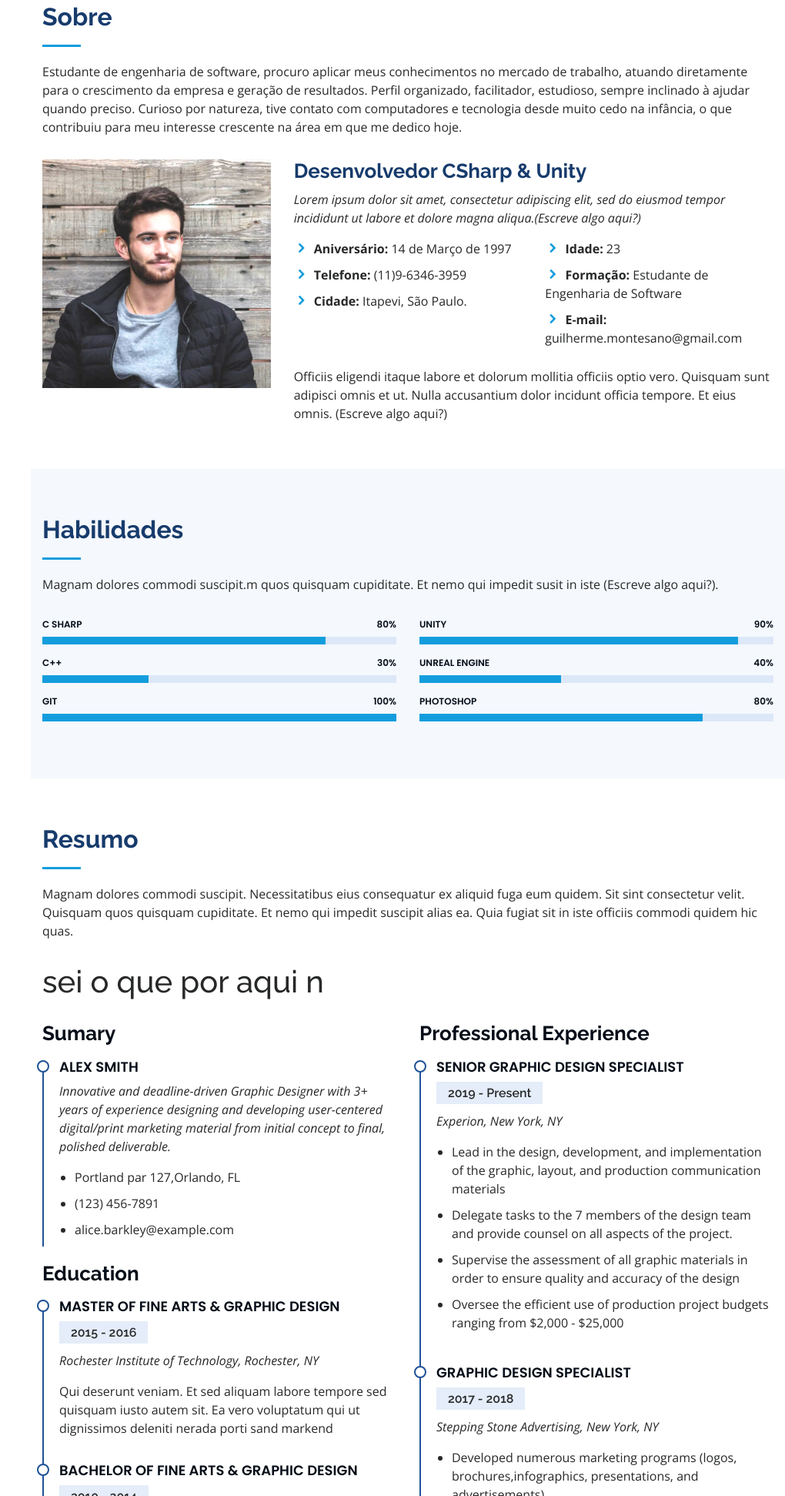
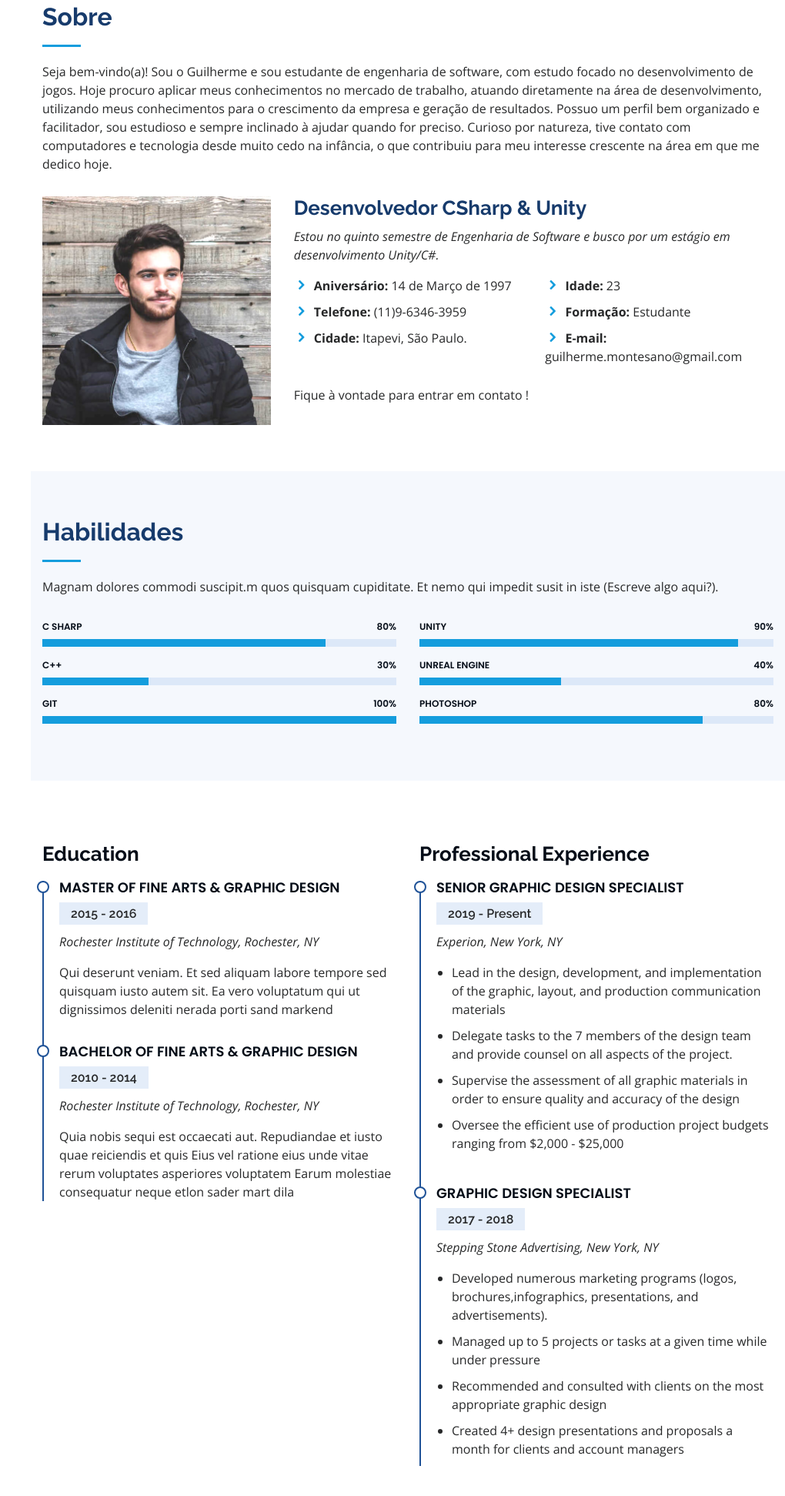
Before and after one commit to Algozx/GuilhermeMontesano, a plain HTML site: page index.html in a window 1280 px wide. Shown: the part 857-2800 px from the top of the page at 77% size, without its empty margins (260-1280 px from the left). Drawn offline with nearby package versions, Linux system fonts and the light colour scheme.

Commit message:
Melhorando o portfólio

```diff
--- a/index.html
+++ b/index.html
@@ -84,8 +84,8 @@
 
         <div class="section-title">
           <h2>Sobre</h2>
-          <p>Estudante de engenharia de software, procuro aplicar meus conhecimentos no mercado de trabalho, atuando diretamente para o crescimento da empresa e geração de resultados.
-Perfil organizado, facilitador, estudioso, sempre inclinado à ajudar quando preciso. Curioso por natureza, tive contato com computadores e tecnologia desde muito cedo na infância, o que contribuiu para meu interesse crescente na área em que me dedico hoje.
+          <p>Seja bem-vindo(a)! Sou o Guilherme e sou estudante de engenharia de software, com estudo focado no desenvolvimento de jogos. Hoje procuro aplicar meus conhecimentos no mercado de trabalho, atuando diretamente na área de desenvolvimento, utilizando meus conhecimentos para o crescimento da empresa e geração de resultados.
+Possuo um perfil bem organizado e facilitador, sou estudioso e sempre inclinado à ajudar quando for preciso. Curioso por natureza, tive contato com computadores e tecnologia desde muito cedo na infância, o que contribuiu para meu interesse crescente na área em que me dedico hoje.
 </p>
         </div>
 
@@ -96,8 +96,7 @@ Perfil organizado, facilitador, estudioso, sempre inclinado à ajudar quando pre
           <div class="col-lg-8 pt-4 pt-lg-0 content" data-aos="fade-left">
             <h3>Desenvolvedor CSharp & Unity</h3>
             <p class="font-italic">
-              Lorem ipsum dolor sit amet, consectetur adipiscing elit, sed do eiusmod tempor incididunt ut labore et dolore
-              magna aliqua.(Escreve algo aqui?)
+              Estou no quinto semestre de Engenharia de Software e busco por um estágio em desenvolvimento Unity/C#.
             </p>
             <div class="row">
               <div class="col-lg-6">
@@ -110,14 +109,13 @@ Perfil organizado, facilitador, estudioso, sempre inclinado à ajudar quando pre
               <div class="col-lg-6">
                 <ul>
                   <li><i class="icofont-rounded-right"></i> <strong>Idade:</strong> 23</li>
-                  <li><i class="icofont-rounded-right"></i> <strong>Formação:</strong> Estudante de Engenharia de Software</li>
+                  <li><i class="icofont-rounded-right"></i> <strong>Formação:</strong> Estudante</li>
                   <li><i class="icofont-rounded-right"></i> <strong>E-mail:</strong> guilherme.montesano@gmail.com</li>
                 </ul>
               </div>
             </div>
             <p>
-              Officiis eligendi itaque labore et dolorum mollitia officiis optio vero. Quisquam sunt adipisci omnis et ut. Nulla accusantium dolor incidunt officia tempore. Et eius omnis.
-              (Escreve algo aqui?)
+                Fique à vontade para entrar em contato !
             </p>
           </div>
         </div>
@@ -194,26 +192,8 @@ Perfil organizado, facilitador, estudioso, sempre inclinado à ajudar quando pre
     <!-- ======= Resume Section ======= -->
     <section id="resume" class="resume">
       <div class="container">
-
-        <div class="section-title">
-          <h2>Resumo</h2>
-          <p>Magnam dolores commodi suscipit. Necessitatibus eius consequatur ex aliquid fuga eum quidem. Sit sint consectetur velit. Quisquam quos quisquam cupiditate. Et nemo qui impedit suscipit alias ea. Quia fugiat sit in iste officiis commodi quidem hic quas.</p>
-        </div>
-
-		<h1> sei o que por aqui n </h1>
-
         <div class="row">
           <div class="col-lg-6" data-aos="fade-up">
-            <h3 class="resume-title">Sumary</h3>
-            <div class="resume-item pb-0">
-              <h4>Alex Smith</h4>
-              <p><em>Innovative and deadline-driven Graphic Designer with 3+ years of experience designing and developing user-centered digital/print marketing material from initial concept to final, polished deliverable.</em></p>
-              <ul>
-                <li>Portland par 127,Orlando, FL</li>
-                <li>(123) 456-7891</li>
-                <li>alice.barkley@example.com</li>
-              </ul>
-            </div>
 
             <h3 class="resume-title">Education</h3>
             <div class="resume-item">
@@ -253,7 +233,6 @@ Perfil organizado, facilitador, estudioso, sempre inclinado à ajudar quando pre
                 <li>Created 4+ design presentations and proposals a month for clients and account managers</li>
               </ul>
             </div>
-          </div>
         </div>
 
       </div>
@@ -297,7 +276,6 @@ Perfil organizado, facilitador, estudioso, sempre inclinado à ajudar quando pre
 
         <div class="section-title">
           <h2>Contato</h2>
-          <p>Magnam dolores commodi suscipit. (Escrevo algo aqui?).</p>
         </div>
 
         <div class="row" data-aos="fade-in">
@@ -307,7 +285,7 @@ Perfil organizado, facilitador, estudioso, sempre inclinado à ajudar quando pre
               <div class="address">
                 <i class="icofont-google-map"></i>
                 <h4>Location:</h4>
-                <p>A108 Adam Street, New York, NY 535022</p>
+                <p>S</p>
               </div>
 
               <div class="email">
@@ -322,7 +300,7 @@ Perfil organizado, facilitador, estudioso, sempre inclinado à ajudar quando pre
                 <p>(11)9-6346-3959</p>
               </div>
 
-              <iframe src="https://www.google.com/maps/embed?pb=!1m14!1m8!1m3!1d12097.433213460943!2d-74.0062269!3d40.7101282!3m2!1i1024!2i768!4f13.1!3m3!1m2!1s0x0%3A0xb89d1fe6bc499443!2sDowntown+Conference+Center!5e0!3m2!1smk!2sbg!4v1539943755621" frameborder="0" style="border:0; width: 100%; height: 290px;" allowfullscreen></iframe>
+              <iframe src="https://www.google.com/maps/embed/v1/place?q=place_id:ChIJveaX3gUGz5QRn5jstWtwElM&key=AIzaSyBkKtys32k_MJIhcm3YSZxJUMUG25r9MvU" frameborder="0" style="border:0; width: 100%; height: 290px;" allowfullscreen></iframe>
             </div>
 
           </div>
```
